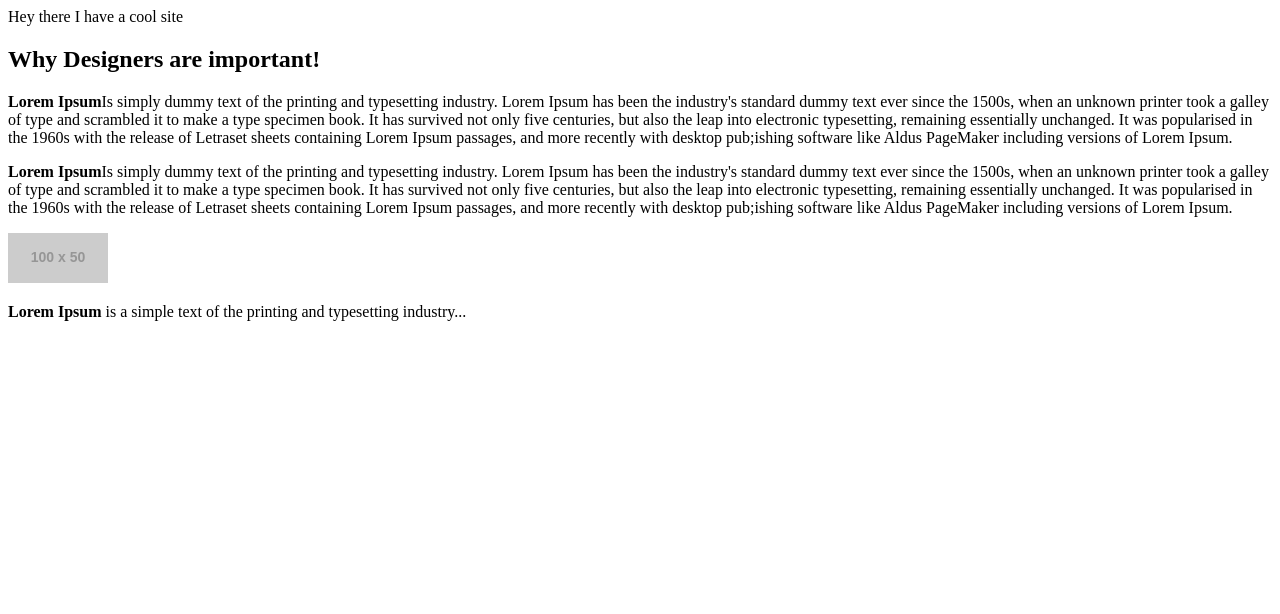
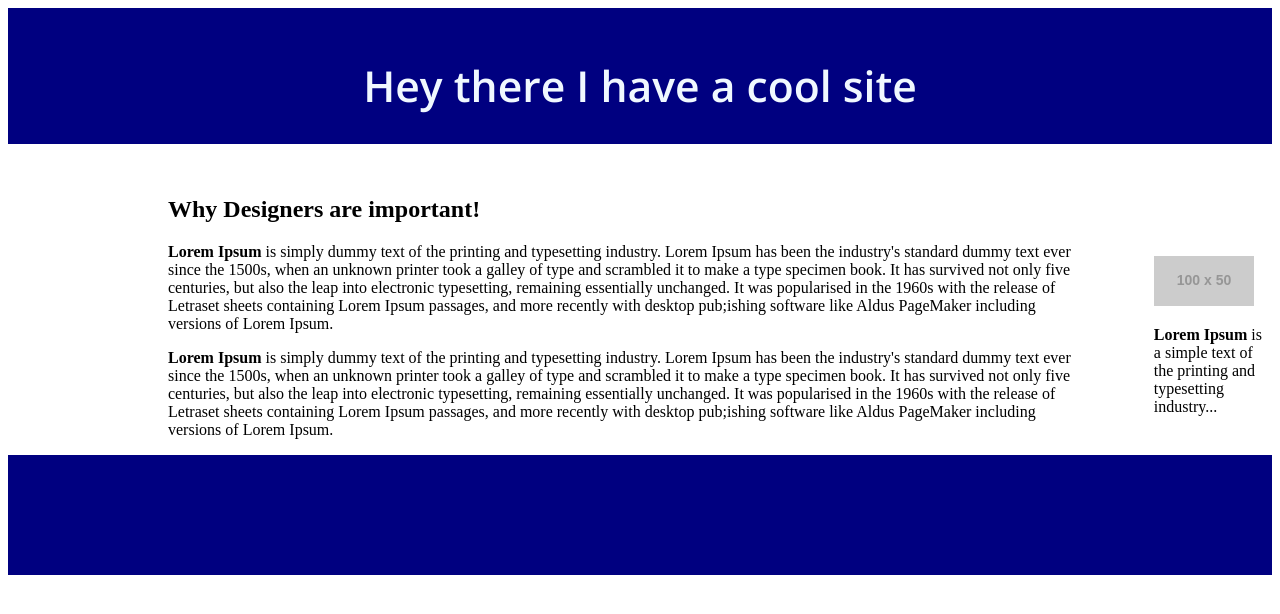
Before and after one commit to LawrenceHaney/ACoolSite, a plain HTML site: page index.html in a window 1280 px wide. Drawn offline with nearby package versions, Linux system fonts and the light colour scheme; placeholder pictures from the web are drawn by us.

Commit message:
added font adust header

```diff
--- a/index.html
+++ b/index.html
@@ -4,14 +4,16 @@
   <meta charset="UTF-8">
   <meta name="viewport" content="width=device-width, initial-scale=1.0">
   <title>Wow! What a cool site</title>
+  <link href="https://fonts.googleapis.com/css2?family=Open+Sans:wght@600&display=swap" rel="stylesheet">
   <link rel="stylesheet" href="style.css">
 </head>
 <body>
-  <header>Hey there I have a cool site</header>
+  <header><h1 class="site-title">Hey there I have a cool site</h1></header>
   <main>
-    <article><h1>Why Designers are important!</h1><div class="body"><p>
-    <div><strong>Lorem Ipsum</strong>Is simply dummy text of the printing and typesetting industry. Lorem Ipsum has been the industry's standard dummy text ever since the 1500s, when an unknown printer took a galley of type and scrambled it to make a type specimen book. It has survived not only five centuries, but also the leap into electronic typesetting, remaining essentially unchanged. It was popularised in the 1960s with the release of Letraset sheets containing Lorem Ipsum passages, and more recently with desktop pub;ishing software like Aldus PageMaker including versions of Lorem Ipsum.</p></div>
-    <div><p><strong>Lorem Ipsum</strong>Is simply dummy text of the printing and typesetting industry. Lorem Ipsum has been the industry's standard dummy text ever since the 1500s, when an unknown printer took a galley of type and scrambled it to make a type specimen book. It has survived not only five centuries, but also the leap into electronic typesetting, remaining essentially unchanged. It was popularised in the 1960s with the release of Letraset sheets containing Lorem Ipsum passages, and more recently with desktop pub;ishing software like Aldus PageMaker including versions of Lorem Ipsum.</p></div></div></article>
+    <article><h1 class="title">Why Designers are important!</h1>
+    <div class="body">
+    <div><p><strong>Lorem Ipsum</strong> is simply dummy text of the printing and typesetting industry. Lorem Ipsum has been the industry's standard dummy text ever since the 1500s, when an unknown printer took a galley of type and scrambled it to make a type specimen book. It has survived not only five centuries, but also the leap into electronic typesetting, remaining essentially unchanged. It was popularised in the 1960s with the release of Letraset sheets containing Lorem Ipsum passages, and more recently with desktop pub;ishing software like Aldus PageMaker including versions of Lorem Ipsum.</p>
+    <p><strong>Lorem Ipsum</strong> is simply dummy text of the printing and typesetting industry. Lorem Ipsum has been the industry's standard dummy text ever since the 1500s, when an unknown printer took a galley of type and scrambled it to make a type specimen book. It has survived not only five centuries, but also the leap into electronic typesetting, remaining essentially unchanged. It was popularised in the 1960s with the release of Letraset sheets containing Lorem Ipsum passages, and more recently with desktop pub;ishing software like Aldus PageMaker including versions of Lorem Ipsum.</p></div></div></article>
     <aside><div><img src="//placehold.it/100x50"><p><strong>Lorem Ipsum</strong> is a simple text of the printing and typesetting industry...</p></div></aside>
   </main>
   <footer></footer>
--- a/style.css
+++ b/style.css
@@ -1,5 +1,37 @@
-header{}
+header{
+  background-color: navy;
+  margin: 0 0 2em 0;
+  padding: 1.2em 0 .11em 0;
+  border: black .5em;
+}
 
-footer{}
+main{
+  display: flex;
+}
+article{
+  margin-left: 20ch;
+}
 
-article{}
+aside{
+  display: flex;
+  margin-top: 10vh;
+}
+.site-title{
+  color: aliceblue;
+  text-align: center;
+  font-size: 32pt;
+  font-family: 'Open Sans', sans-serif;
+}
+
+.title{
+  border-top: cornflowerblue 30em;
+}
+.body{
+  margin-right: 10ch;
+}
+
+footer{
+  background-color: navy;
+  height: 15vh;
+  border: black .5em;
+}
```
